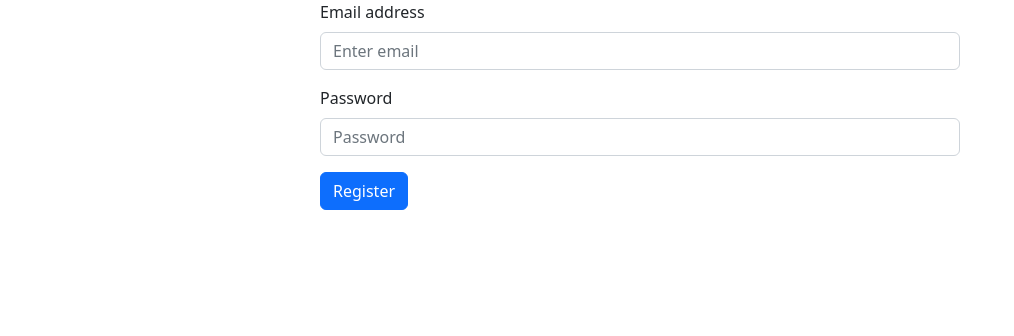
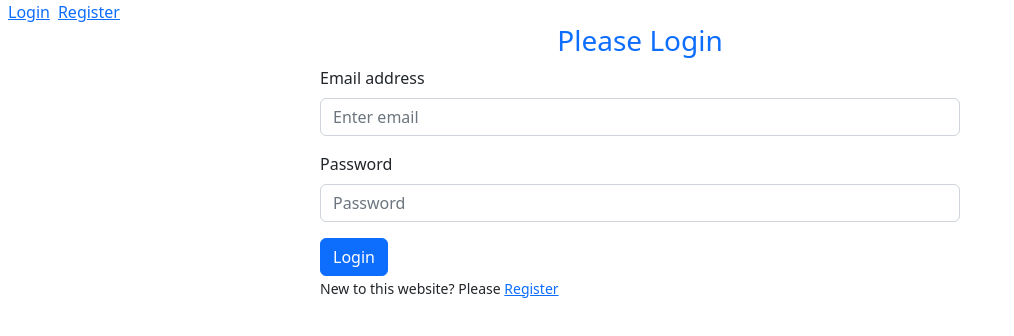
Before and after one commit to VASHKOR-DAS/email-password-auth, a React (Create React App) app: page /login in a window 1280 px wide. Shown: the top 336 px of the page, without its empty margins (0-1014 px from the left). Built offline with nearby package versions, Linux system fonts and the light colour scheme.

Commit message:
Toggle Registration and login

```diff
--- a/package.json
+++ b/package.json
@@ -11,6 +11,7 @@
     "react": "^18.2.0",
     "react-bootstrap": "^2.6.0",
     "react-dom": "^18.2.0",
+    "react-router-dom": "^6.4.3",
     "react-scripts": "5.0.1",
     "web-vitals": "^2.1.4"
   },
--- a/src/App.js
+++ b/src/App.js
@@ -1,15 +1,40 @@
+import { createBrowserRouter, RouterProvider } from 'react-router-dom';
 import './App.css';
+import Main from './components/layout/Main';
+import Login from './components/Login/Login';
 
-import { getAuth } from "firebase/auth";
-import app from './firebase/firebase.init';
+// import { getAuth } from "firebase/auth";
+// import app from './firebase/firebase.init';
+// const auth = getAuth(app);
 
 // React Bootstrap Component
 import RegisterReactBootstrap from './components/RegisterReactBootstrap/RegisterReactBootstrap';
 
-const auth = getAuth(app);
+// Router setup
+const router = createBrowserRouter([
+  {
+    path: '/',
+    element: <Main></Main>,
+    children: [
+      {
+        path: '/',
+        element: <RegisterReactBootstrap></RegisterReactBootstrap>
+      },
+      {
+        path: '/register',
+        element: <RegisterReactBootstrap></RegisterReactBootstrap>
+      },
+      {
+        path: '/login',
+        element: <Login></Login>
+      }
+    ]
+  }
+])
+
 
 function App() {
-
+  /*
     const handleRegister = (event) => {
       // Register button a click korle page refresh/onno page a jay seta jno na jay
       event.preventDefault()
@@ -27,11 +52,11 @@ function App() {
     const handlePasswordOnBlur = (event) => {
       console.log(event.target.value);
     }
-
+  */
 
   return (
     <div className="">
-      <RegisterReactBootstrap></RegisterReactBootstrap>
+      <RouterProvider router={router}></RouterProvider>
     </div>
   );
 }
--- /dev/null
+++ b/src/components/Login/Login.js
@@ -0,0 +1,37 @@
+import React from 'react';
+import Button from 'react-bootstrap/Button';
+import Form from 'react-bootstrap/Form';
+import { Link } from 'react-router-dom';
+
+const Login = () => {
+    const handleSubmit = event => {
+        event.preventDefault();
+
+        const form = event.target;
+        const email = form.email;
+        const password = form.password;
+    }
+    return (
+        <div>
+            <h3 className='text-center text-primary'>Please Login</h3>
+            <Form onClick={handleSubmit} className='w-50 mx-auto'>
+                <Form.Group className="mb-3" controlId="formBasicEmail">
+                    <Form.Label>Email address</Form.Label>
+                    <Form.Control name='email' type="email" placeholder="Enter email" required/>
+                </Form.Group>
+
+                <Form.Group className="mb-3" controlId="formBasicPassword">
+                    <Form.Label>Password</Form.Label>
+                    <Form.Control name='password' type="password" placeholder="Password" required/>
+                </Form.Group>
+
+                <Button variant="primary" type="submit">
+                    Login
+                </Button>
+                <p><small>New to this website? Please <Link to='/register'>Register</Link></small></p>
+            </Form>
+        </div>
+    );
+};
+
+export default Login;
--- a/src/components/RegisterReactBootstrap/RegisterReactBootstrap.js
+++ b/src/components/RegisterReactBootstrap/RegisterReactBootstrap.js
@@ -2,6 +2,7 @@ import { createUserWithEmailAndPassword, getAuth } from 'firebase/auth';
 import React, { useState } from 'react';
 import Button from 'react-bootstrap/Button';
 import Form from 'react-bootstrap/Form';
+import { Link } from 'react-router-dom';
 import app from '../../firebase/firebase.init';
 
 const auth = getAuth(app);
@@ -74,6 +75,8 @@ const RegisterReactBootstrap = () => {
 
     return (
         <div className='w-50 mx-auto'>
+            <h3 className='text-success text-center'>Please Register</h3>
+
             <Form onSubmit={handleRegister}>
                 <Form.Group className="mb-3" controlId="formBasicEmail">
                     <Form.Label>Email address</Form.Label>
@@ -89,11 +92,12 @@ const RegisterReactBootstrap = () => {
                 <p className='text-danger'>{passwordError}</p>
 
                 {/* if success true, show the text below */}
-                {success && <p className='text-success'>User Created Successfully</p> }
+                {success && <p className='text-success'>User Created Successfully</p>}
 
                 <Button variant="primary" type="submit">
                     Register
                 </Button>
+                <p><small>Already have an account? please <Link to='/login'>Log in</Link></small></p>
             </Form>
         </div>
     );
--- /dev/null
+++ b/src/components/layout/Main.js
@@ -0,0 +1,16 @@
+import React from 'react';
+import { Link, Outlet } from 'react-router-dom';
+
+const Main = () => {
+    return (
+        <div>
+            <nav>
+                <Link className='mx-2' to='/login'>Login</Link>
+                <Link to='/register'>Register</Link>
+                <Outlet></Outlet>
+            </nav>
+        </div>
+    );
+};
+
+export default Main;
```
Also changed, not shown: 1 other file (tests, documents, lock files or other folders). Lines whose indentation alone changed are shown as unchanged.
